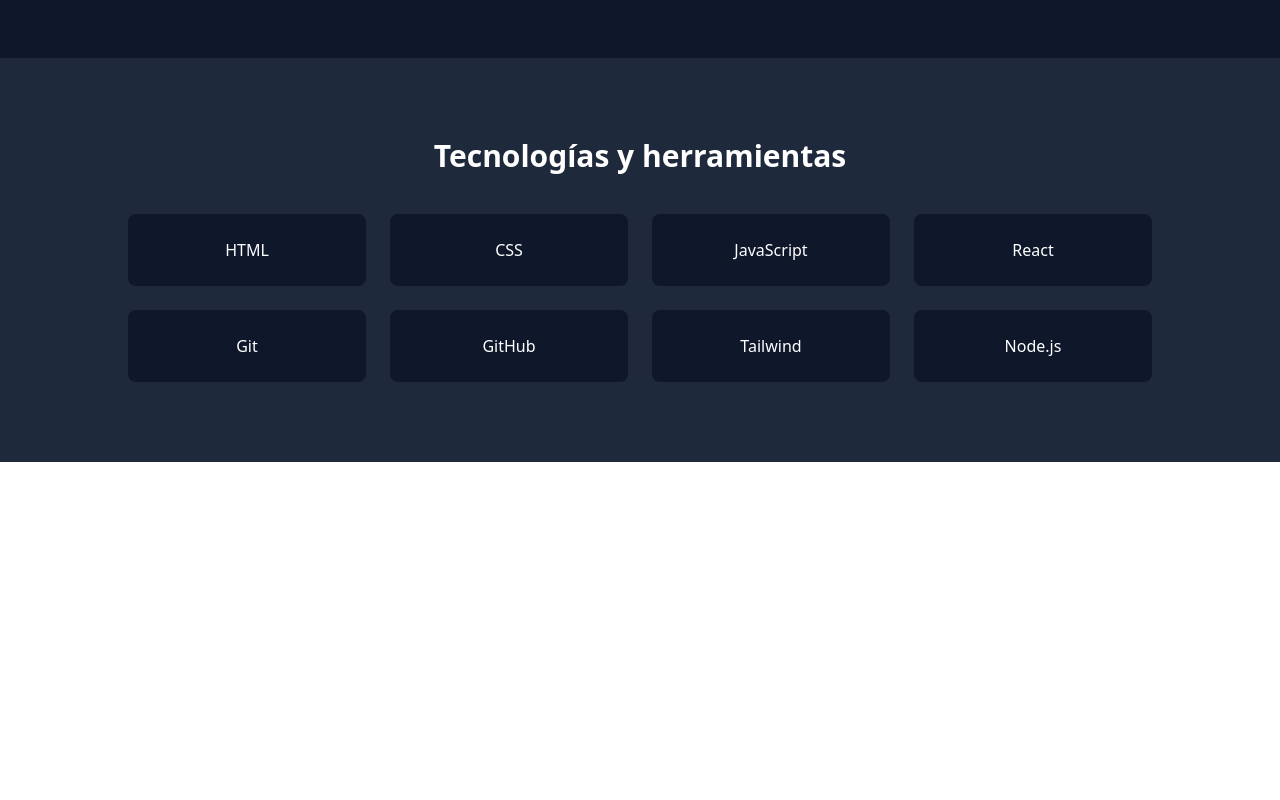
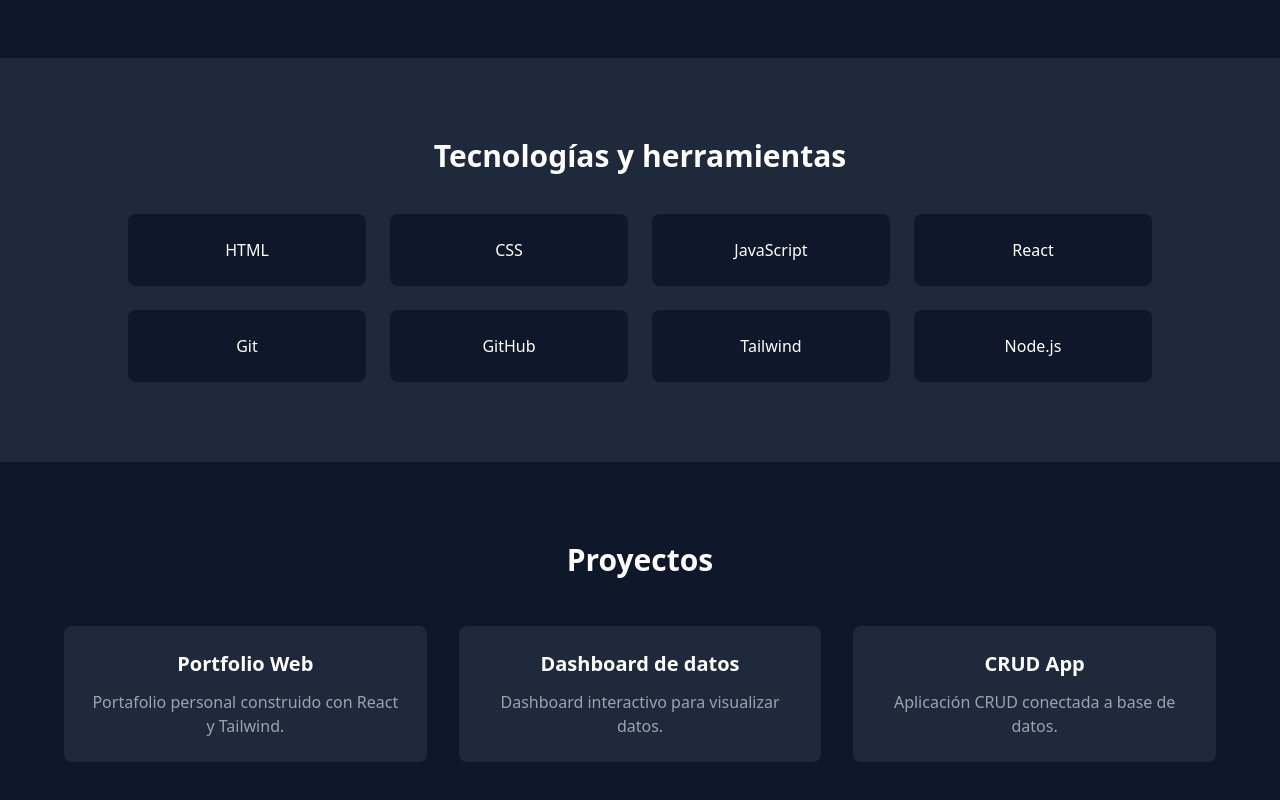
Before and after one commit to yailinpvdev/portfolio, a React (Vite) app: page / in a window 1280 px wide. Shown: the part 1095-1895 px from the top of the page. Before the commit the page ends 1557 px from the top, so only its background shows below. Built offline with nearby package versions, Linux system fonts and the light colour scheme.

Commit message:
feat: add projects section

```diff
--- a/src/App.jsx
+++ b/src/App.jsx
@@ -2,6 +2,7 @@
 import Hero from "./components/Hero"
 import About from "./components/About"
 import Skills from "./components/Skills"
+import Projects from "./components/Projects"
 
 function App() {
   return (
@@ -10,6 +11,7 @@
       <Hero />
       <About />
       <Skills />
+      <Projects />
     </div>
   )
 }
--- /dev/null
+++ b/src/components/Projects.jsx
@@ -0,0 +1,46 @@
+function Projects() {
+  return (
+    <section className="bg-slate-900 text-white py-20 px-6">
+      <div className="max-w-6xl mx-auto text-center">
+
+        <h2 className="text-3xl font-bold mb-12">
+          Proyectos
+        </h2>
+
+        <div className="grid md:grid-cols-3 gap-8">
+
+          <div className="bg-slate-800 p-6 rounded-lg">
+            <h3 className="text-xl font-semibold mb-3">
+              Portfolio Web
+            </h3>
+            <p className="text-gray-400">
+              Portafolio personal construido con React y Tailwind.
+            </p>
+          </div>
+
+          <div className="bg-slate-800 p-6 rounded-lg">
+            <h3 className="text-xl font-semibold mb-3">
+              Dashboard de datos
+            </h3>
+            <p className="text-gray-400">
+              Dashboard interactivo para visualizar datos.
+            </p>
+          </div>
+
+          <div className="bg-slate-800 p-6 rounded-lg">
+            <h3 className="text-xl font-semibold mb-3">
+              CRUD App
+            </h3>
+            <p className="text-gray-400">
+              Aplicación CRUD conectada a base de datos.
+            </p>
+          </div>
+
+        </div>
+
+      </div>
+    </section>
+  )
+}
+
+export default Projects
```
